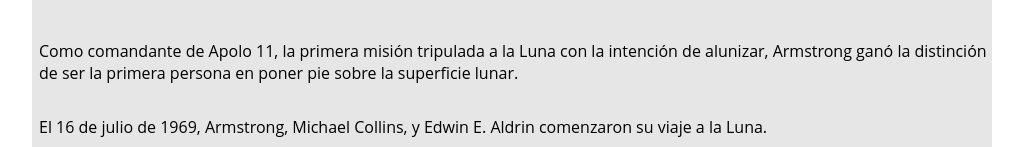
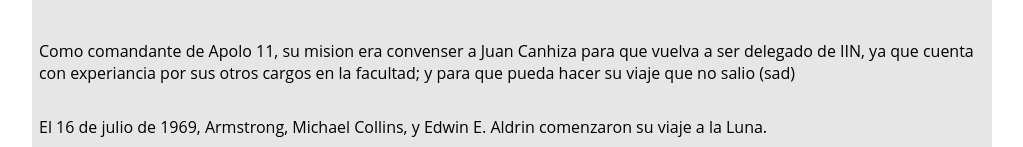
Before and after one commit to lapm95/Tarea_2_Juanca, a plain HTML site: page index.html in a window 1280 px wide. Shown: the part 964-1111 px from the top of the page, without its empty margins (128-1151 px from the left). Drawn offline with Linux system fonts and the light colour scheme.

Commit message:
cambia la mision del comandate del apolo 11, a una que tiene mas sentido

```diff
--- a/index.html
+++ b/index.html
@@ -47,7 +47,8 @@
                     <img title="Huella de Armstrong en la luna" alt="Apollo 11 bootprint de NASA / Buzz Aldrin - NASA " id="imagen" src="media/477px-Apollo_11_bootprint.jpg" width="45%">
                     <div>
                         <br>
-                        <p>Como comandante de Apolo 11, la primera misión tripulada a la Luna con la intención de alunizar, Armstrong ganó la distinción de ser la primera persona en poner pie sobre la superficie lunar.
+                        <p>Como comandante de Apolo 11, su mision era convenser a Juan Canhiza para que vuelva
+                            a ser delegado de IIN, ya que cuenta con experiancia por sus otros cargos en la facultad; y para que pueda hacer su viaje que no salio (sad)
                         </p>
                         <br>
                         <p>El 16 de julio de 1969, Armstrong, Michael Collins, y Edwin E. Aldrin comenzaron su viaje a la Luna.</p>
```
